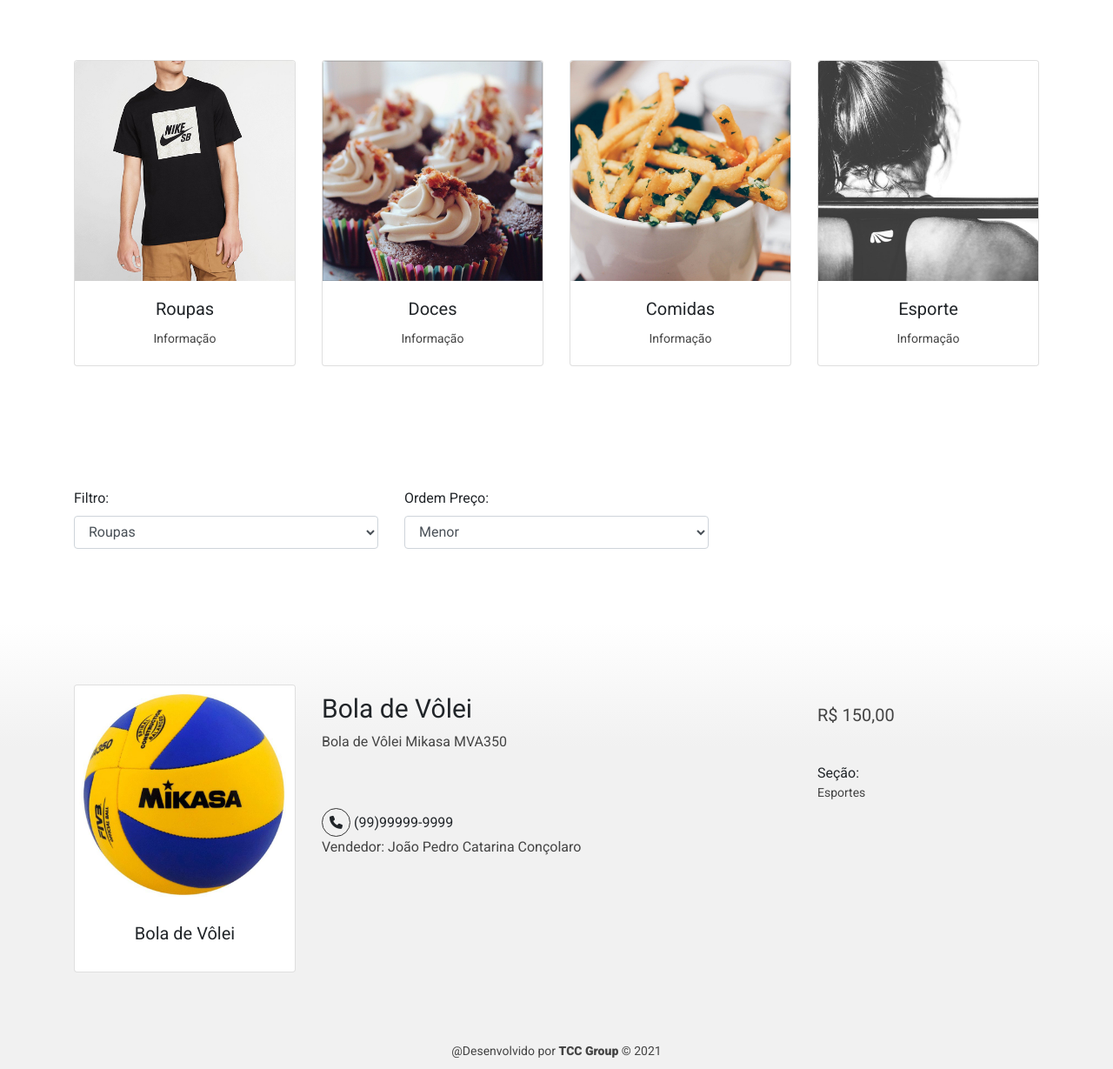
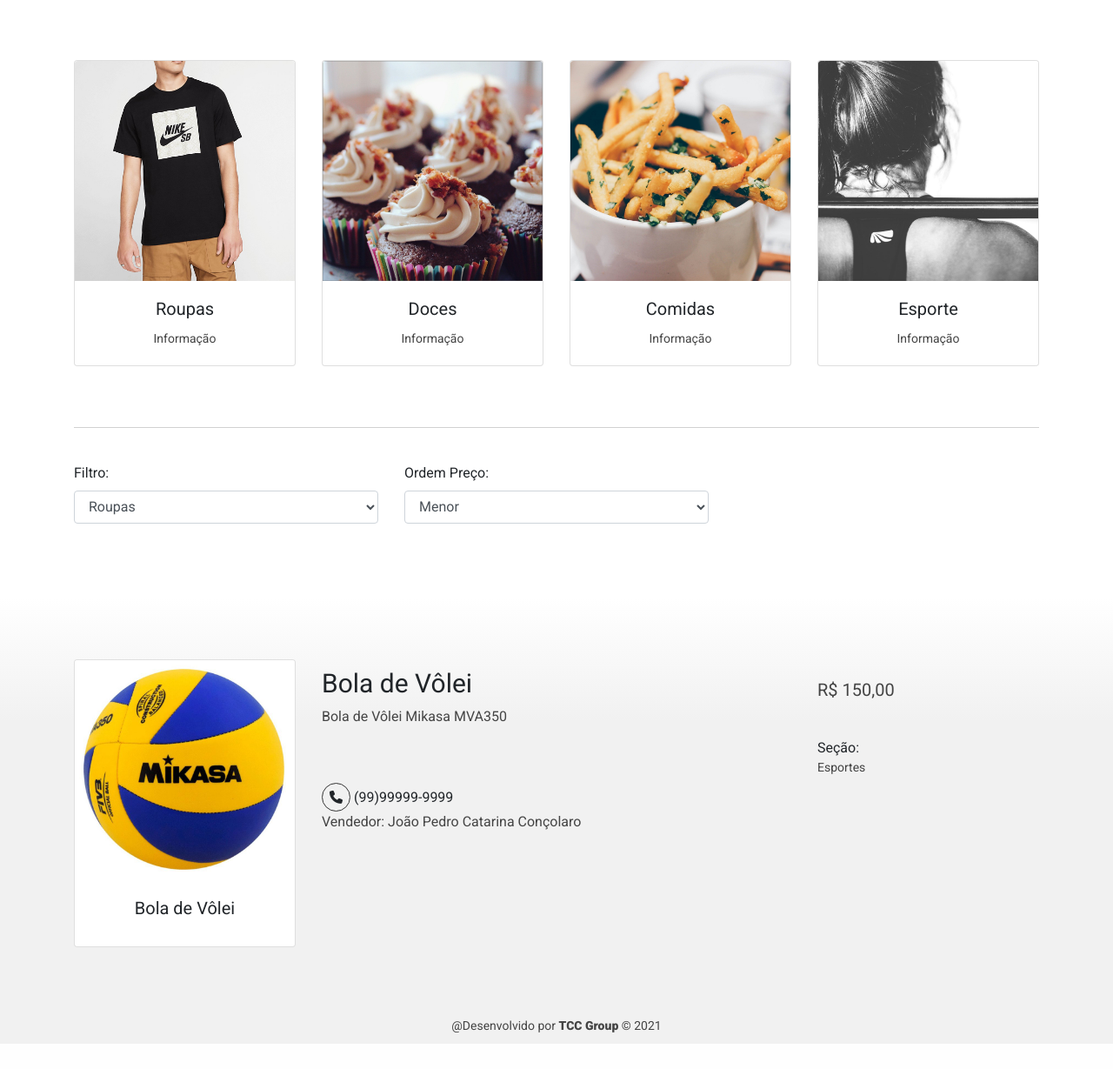
Before and after one commit to Jaooow/TCC, a PHP site: page /procurar_produtos.php in a window 1280 px wide. Shown: the part 291-1520 px from the top of the page at 87% size. After the commit the page ends 1491 px from the top, so only its background shows below. Run offline with PHP 8.4, Linux system fonts and the light colour scheme; the visitor is signed in with stand-in values (Sample User, id 1); data that the repository does not hold is empty; some libraries are stand-ins or nearby versions.

Commit message:
Linha Separando Seções

```diff
--- a/css/styles.css
+++ b/css/styles.css
@@ -315,8 +315,16 @@ background-color: #F1F1F1;
     padding-bottom:0px;
 }
 
+.products-area .container{
+    padding-bottom:0px;
+}
+
 #filtragem_produtos .container{
     padding:0px
+}
+
+.filtragem_produtos label{
+    margin-top: 5vh;
 }
 .tabela-produtos {
     background: rgb(241,241,241);
@@ -359,7 +367,12 @@ background-color: #F1F1F1;
     color: #000;
 }
 
-
+.title_produtos {
+    font-size: 40px;
+    color: #333;
+    text-align: left;
+    padding: 2px;
+}
 
 .main-title-search{
     color:#444;
@@ -398,8 +411,8 @@ background-color: #F1F1F1;
 }
 
 .underline{
-    border-bottom: 2px solid #333;
-    width: 90%;
+    border-bottom: 1px solid #d1d1d1;
+    width: 100%;
     margin: 0 auto;
 }
 /* Tabela Produtos */
--- a/procurar_produtos.php
+++ b/procurar_produtos.php
@@ -70,6 +70,9 @@
 		<div class="filtragem_produtos">
 			<div class="container">
 				<div class="row">
+					<div class="col-12">
+						<div class="underline"></div>
+					</div>
 					<div class="col-md-4">
 						<div class="form-group">
 							<label for="filtragem_produtos">Filtro:</label>
```
